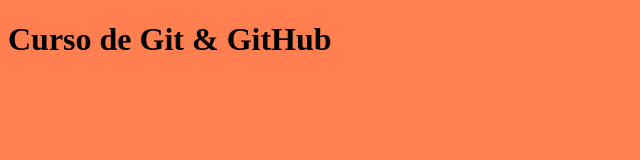
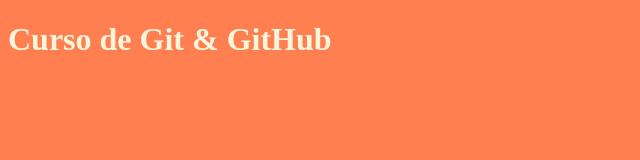
Before and after one commit to luc4s0488/GitCourse, a plain HTML site: page index.html in a window 1280 px wide. Shown: the whole page, without its empty margins (0-640 px from the left). Drawn offline with Linux system fonts and the light colour scheme.

Commit message:
Negrita y color

```diff
--- a/css/style.css
+++ b/css/style.css
@@ -1,3 +1,5 @@
 body{
     background-color: coral;
+    font-weight: bold;
+    color: beige;
 }
```
